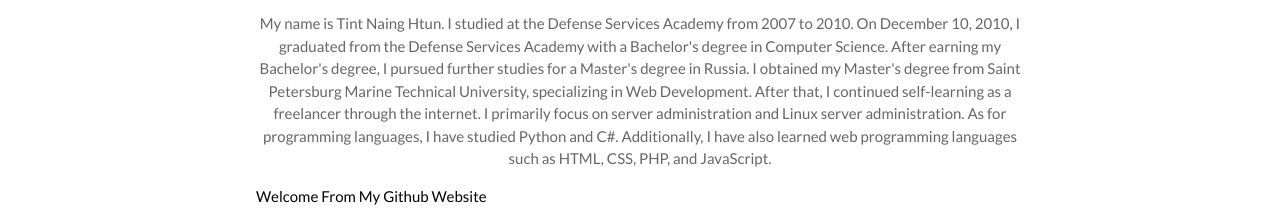
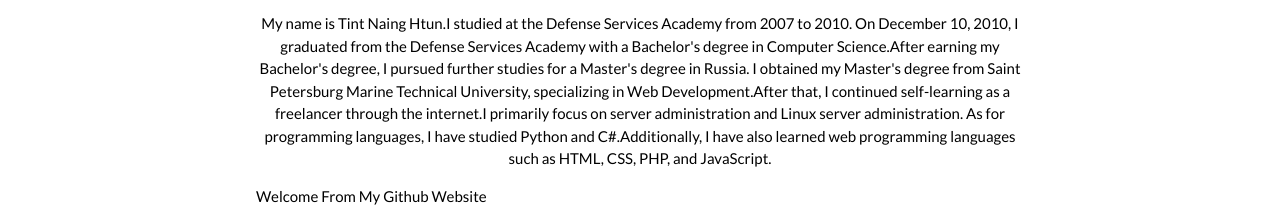
Before and after one commit to tintnaing/tintnaing.github.io, a plain HTML site: page index.html in a window 1280 px wide. Shown: the part 468-687 px from the top of the page. Drawn offline with nearby package versions, Linux system fonts and the light colour scheme.

Commit message:
Update index.html

```diff
--- a/index.html
+++ b/index.html
@@ -40,14 +40,9 @@ body {font-family: "Lato", sans-serif}
   <!-- The Band Section -->
   <div class="w3-container w3-content w3-center w3-padding-64" style="max-width:800px" id="band">
     <h2 class="w3-wide">About Me</h2>
-    <p class="w3-opacity">My name is Tint Naing Htun.
-I studied at the Defense Services Academy from 2007 to 2010. On December 10, 2010, I graduated from the Defense Services Academy with a Bachelor's degree in Computer Science.
-After earning my Bachelor's degree, I pursued further studies for a Master's degree in Russia.
-I obtained my Master's degree from Saint Petersburg Marine Technical University, specializing in Web Development.
-After that, I continued self-learning as a freelancer through the internet.
-I primarily focus on server administration and Linux server administration.
-As for programming languages, I have studied Python and C#.
-Additionally, I have also learned web programming languages such as HTML, CSS, PHP, and JavaScript.</p>
+    <p>My name is Tint Naing Htun.I studied at the Defense Services Academy from 2007 to 2010. On December 10, 2010, I graduated from the Defense Services Academy with a Bachelor's degree in Computer Science.After earning my Bachelor's degree, I pursued further studies for a Master's degree in Russia.
+I obtained my Master's degree from Saint Petersburg Marine Technical University, specializing in Web Development.After that, I continued self-learning as a freelancer through the internet.I primarily focus on server administration and Linux server administration.
+As for programming languages, I have studied Python and C#.Additionally, I have also learned web programming languages such as HTML, CSS, PHP, and JavaScript.</p>
     <p class="w3-justify">Welcome From My Github Website</p>
     <h2 class="w3-wide w3-center">CONTACT</h2>
     <p class="w3-opacity w3-center"><i>Sent to me </i></p>
```
